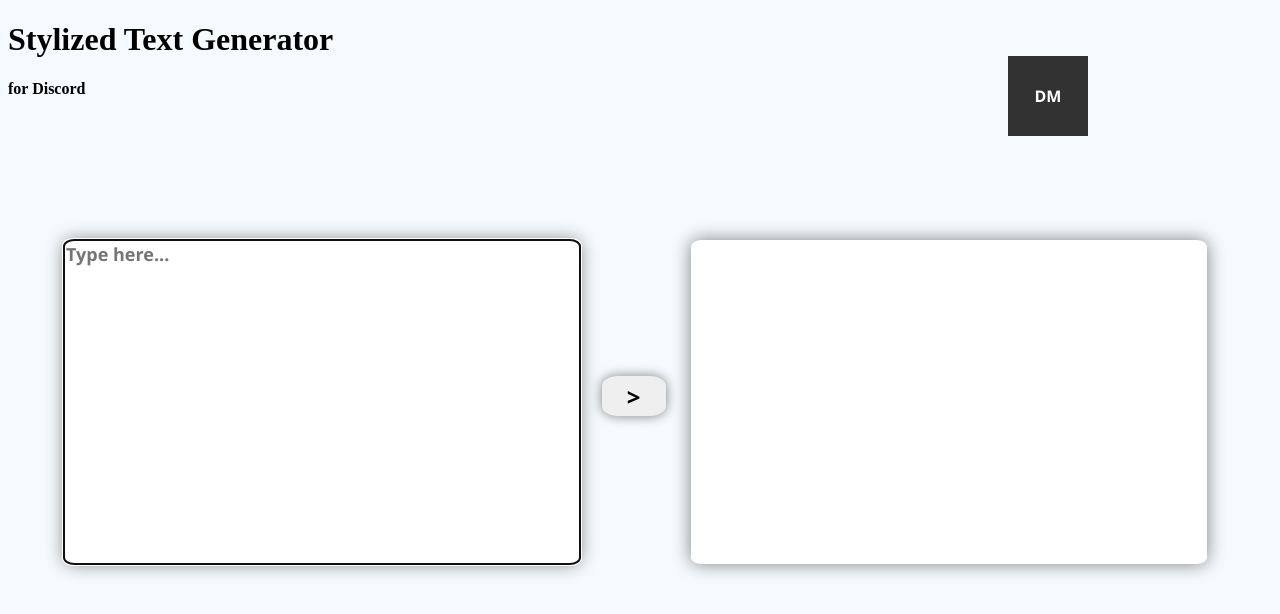
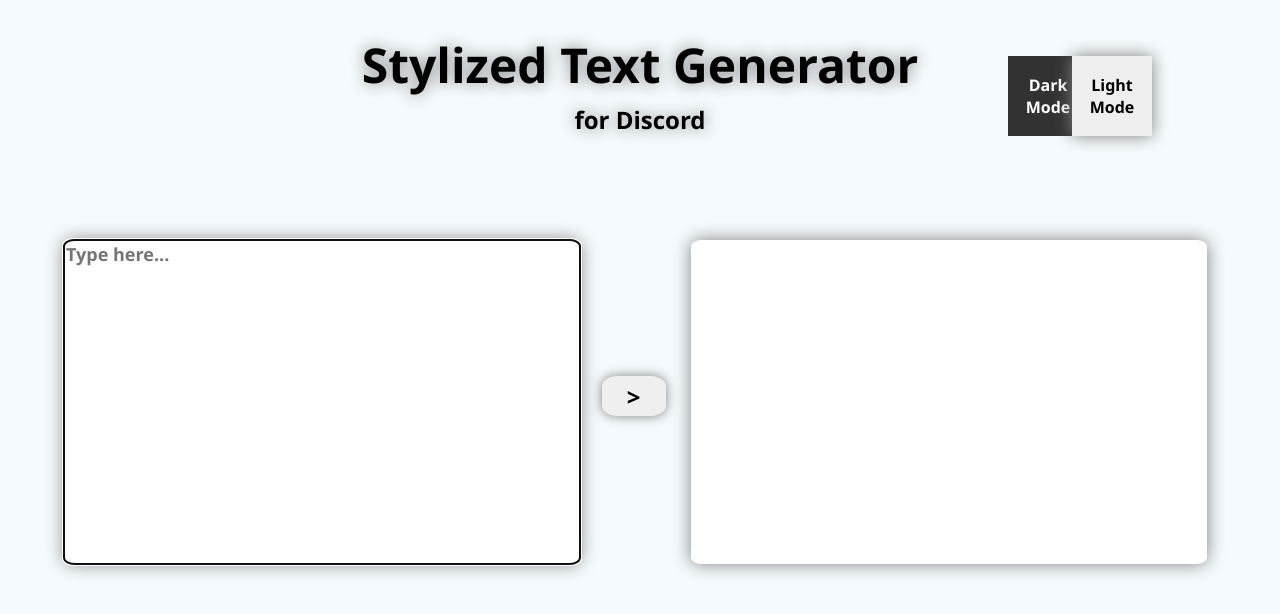
Before and after one commit to Ashura09/StylizedTextGenerator, a plain HTML site: page index.htm in a window 1280 px wide. Drawn offline with Linux system fonts and the light colour scheme.

Commit message:
Add darkmode

```diff
--- a/index.htm
+++ b/index.htm
@@ -10,8 +10,8 @@
 </head>
 <body>
     <!-- Titles -->
-    <h1 class="title">Stylized Text Generator</h1>
-    <h4 class="subtitle">for Discord</h4>
+    <h1 id="title">Stylized Text Generator</h1>
+    <h4 id="subtitle">for Discord</h4>
 
     <!-- Inputs -->
     <textarea id="textinput" style="resize: none;" placeholder="Type here..." autofocus=true></textarea>
@@ -19,10 +19,11 @@
 
     <!-- Buttons -->
     <button id="convert" onClick="convert_RI()">></button>
-    <button id="darkmode">DM</button>
+    <button id="darkmode" onClick="darkmode()">Dark Mode</button>
+    <button id="lightmode" onClick="lightmode()">Light Mode</button>
 
     <!-- Buttons that change text style -->
-    <div class="texttypes">
+    <div id="texttypes">
 
     </div>
 </body>
```
